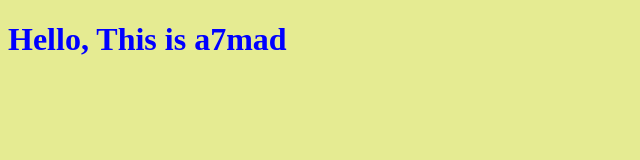
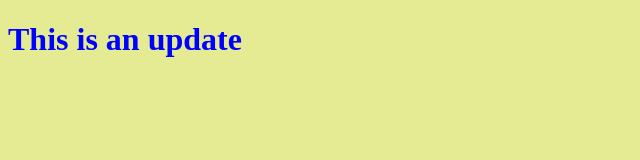
Before and after one commit to Mr-AhmedRiyadh/MyWork, a plain HTML site: page index.html in a window 1280 px wide. Shown: the whole page, without its empty margins (0-640 px from the left). Drawn offline with Linux system fonts and the light colour scheme.

Commit message:
edit the html file

```diff
--- a/index.html
+++ b/index.html
@@ -8,7 +8,7 @@
     <link rel="stylesheet" href="style.css">
 </head>
 <body>
-    <h1>Hello, This is a7mad </h1>
+    <h1>This is an update  </h1>
 
     <script src="app.js"></script>
 </body>
```
